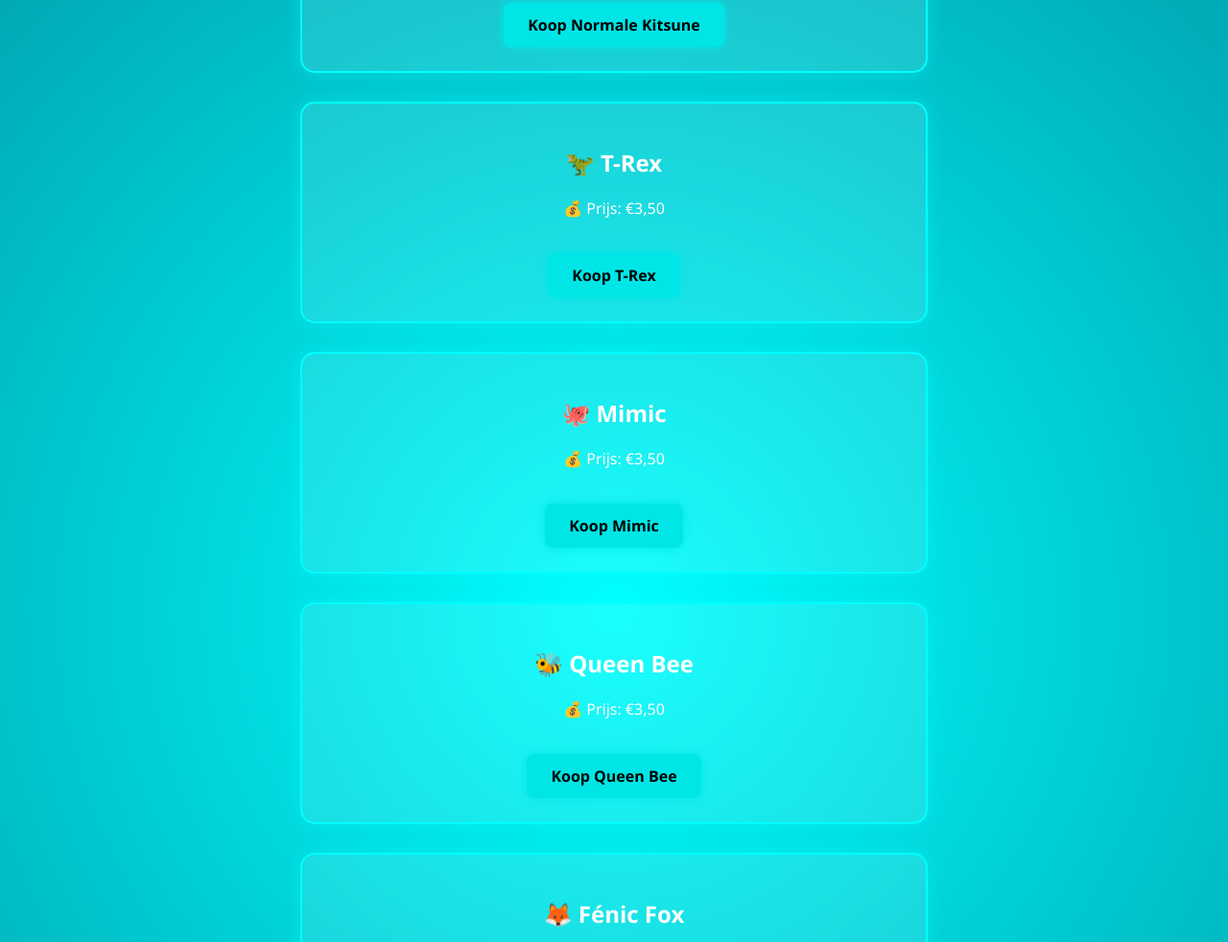
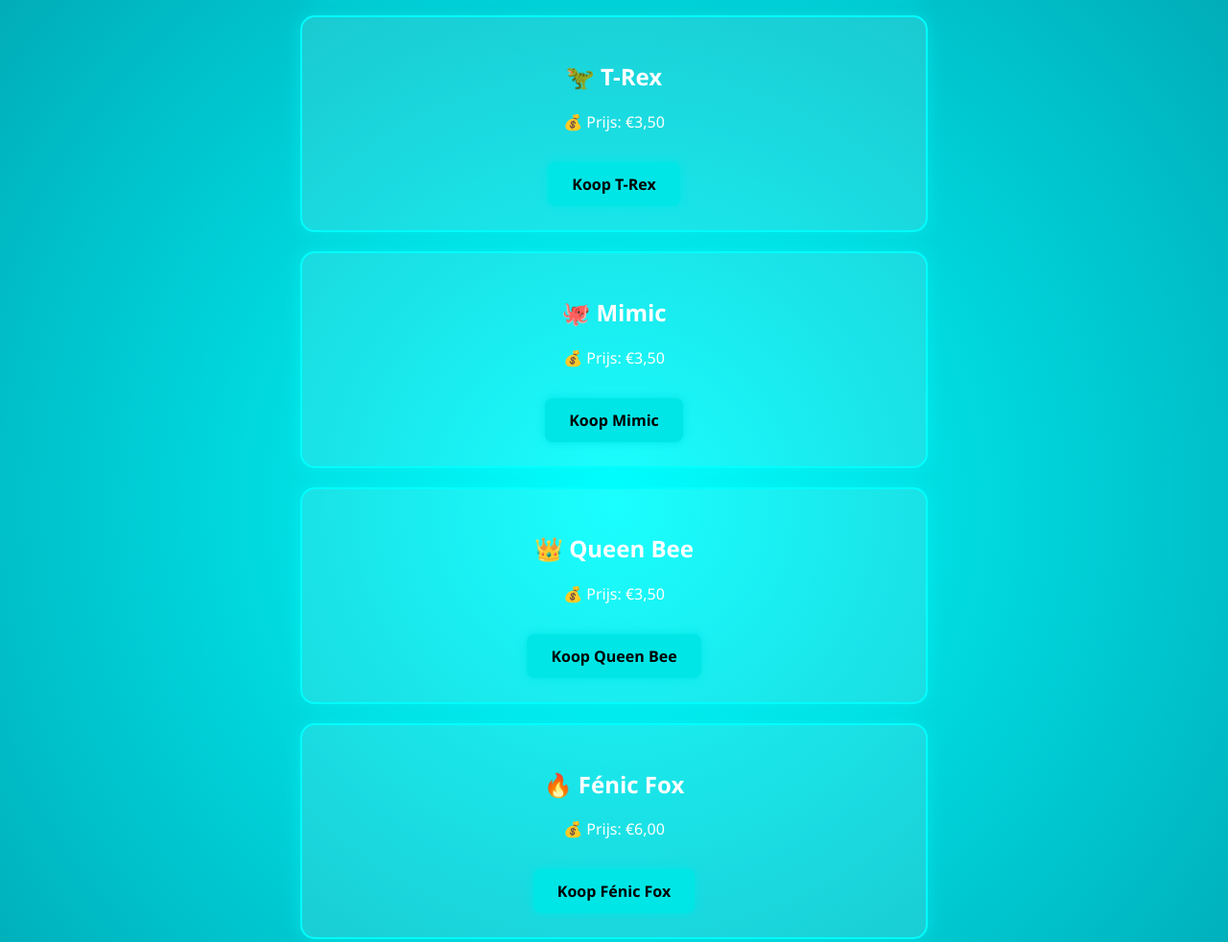
Before and after one commit to lapd-ux/Grow-a-garden-shop, a plain HTML site: page index.html in a window 1280 px wide. Shown: the part 1636-2618 px from the top of the page at 96% size. Drawn offline with Linux system fonts and the light colour scheme.

Commit message:
Update index.html
Signed-off-by: lapd-ux <nicolas20030070000@gmail.com>

```diff
--- a/index.html
+++ b/index.html
@@ -23,7 +23,7 @@
             border: 2px solid #00ffff;
             border-radius: 15px;
             padding: 25px;
-            margin: 30px auto;
+            margin: 20px auto;
             max-width: 600px;
             box-shadow: 0 0 20px rgba(0, 255, 255, 0.4);
         }
@@ -31,7 +31,7 @@
         .button {
             display: inline-block;
             padding: 12px 25px;
-            margin-top: 20px;
+            margin-top: 15px;
             background-color: #00e6e6;
             color: black;
             border-radius: 8px;
@@ -55,114 +55,100 @@
 <body>
     <h1>Grow a Garden Shop 🌱</h1>
 
-    <!-- Grote pets -->
+    <!-- Deals -->
     <div class="deal">
         <h2>🐾 Grote Pets</h2>
         <p>💰 Prijs: €5,00</p>
         <a class="button" href="#">Koop Grote Pets</a>
     </div>
 
-    <!-- Raccoon -->
     <div class="deal">
         <h2>🦝 Raccoon</h2>
         <p>💰 Prijs: €11,00</p>
         <a class="button" href="#">Koop Raccoon</a>
     </div>
 
-    <!-- Corrupt kit -->
     <div class="deal">
         <h2>🦊 Corrupt Kit</h2>
         <p>💰 Prijs: €2,75</p>
         <a class="button" href="#">Koop Corrupt Kit</a>
     </div>
 
-    <!-- Red fox -->
     <div class="deal">
         <h2>🦊 Red Fox</h2>
         <p>💰 Prijs: €1,50</p>
         <a class="button" href="#">Koop Red Fox</a>
     </div>
 
-    <!-- Disco bee -->
     <div class="deal">
         <h2>🐝 Disco Bee</h2>
         <p>💰 Prijs: €9,00</p>
         <a class="button" href="#">Koop Disco Bee</a>
     </div>
 
-    <!-- Normale kitsune -->
     <div class="deal">
         <h2>🦊 Normale Kitsune</h2>
         <p>💰 Prijs: €21,00</p>
         <a class="button" href="#">Koop Normale Kitsune</a>
     </div>
 
-    <!-- T-Rex -->
     <div class="deal">
         <h2>🦖 T-Rex</h2>
         <p>💰 Prijs: €3,50</p>
         <a class="button" href="#">Koop T-Rex</a>
     </div>
 
-    <!-- Mimic -->
     <div class="deal">
         <h2>🐙 Mimic</h2>
         <p>💰 Prijs: €3,50</p>
         <a class="button" href="#">Koop Mimic</a>
     </div>
 
-    <!-- Queen Bee -->
     <div class="deal">
-        <h2>🐝 Queen Bee</h2>
+        <h2>👑 Queen Bee</h2>
         <p>💰 Prijs: €3,50</p>
         <a class="button" href="#">Koop Queen Bee</a>
     </div>
 
-    <!-- Fénic fox -->
     <div class="deal">
-        <h2>🦊 Fénic Fox</h2>
+        <h2>🔥 Fénic Fox</h2>
         <p>💰 Prijs: €6,00</p>
         <a class="button" href="#">Koop Fénic Fox</a>
     </div>
 
-    <!-- Spinosaurus -->
     <div class="deal">
         <h2>🦖 Spinosaurus</h2>
         <p>💰 Prijs: €5,00</p>
         <a class="button" href="#">Koop Spinosaurus</a>
     </div>
 
-    <!-- Pet age 75+ -->
     <div class="deal">
         <h2>⏳ Pet Age 75+</h2>
         <p>💰 Prijs: €1,50</p>
         <a class="button" href="#">Koop Pet Age 75+</a>
     </div>
 
-    <!-- Account -->
     <div class="deal">
-        <h2>👤 Account (2x Bone Blossem, 2x Taco Fern, veel gear)</h2>
+        <h2>🛒 Account</h2>
+        <p>2x Bone Blossem, 2x Taco Fern, veel gear</p>
         <p>💰 Prijs: €15,00</p>
         <a class="button" href="#">Koop Account</a>
     </div>
 
-    <!-- 10 qi -->
     <div class="deal">
         <h2>💎 10 Qi</h2>
         <p>💰 Prijs: €0,50</p>
         <a class="button" href="#">Koop 10 Qi</a>
     </div>
 
-    <!-- Butterfly -->
     <div class="deal">
         <h2>🦋 Butterfly</h2>
         <p>💰 Prijs: €8,00</p>
         <a class="button" href="#">Koop Butterfly</a>
     </div>
 
-    <!-- Dragonfly -->
     <div class="deal">
-        <h2>🐉 Dragonfly</h2>
+        <h2>🐞 Dragonfly</h2>
         <p>💰 Prijs: €3,00</p>
         <a class="button" href="#">Koop Dragonfly</a>
     </div>
@@ -172,5 +158,18 @@
         📬 <a class="button" style="background-color:#5865F2; margin-top: 15px;" href="https://discord.gg/RweWbUMm" target="_blank">Join Discord Server</a>
     </p>
 
+    <!-- Tawk.to Chat Widget -->
+    <script type="text/javascript">
+        var Tawk_API=Tawk_API||{}, Tawk_LoadStart=new Date();
+        (function(){
+        var s1=document.createElement("script"),s0=document.getElementsByTagName("script")[0];
+        s1.async=true;
+        s1.src='https://embed.tawk.to/688f49b5932a8a1930b15b7e/1j1nrfrup';
+        s1.charset='UTF-8';
+        s1.setAttribute('crossorigin','*');
+        s0.parentNode.insertBefore(s1,s0);
+        })();
+    </script>
+
 </body>
 </html>
```
